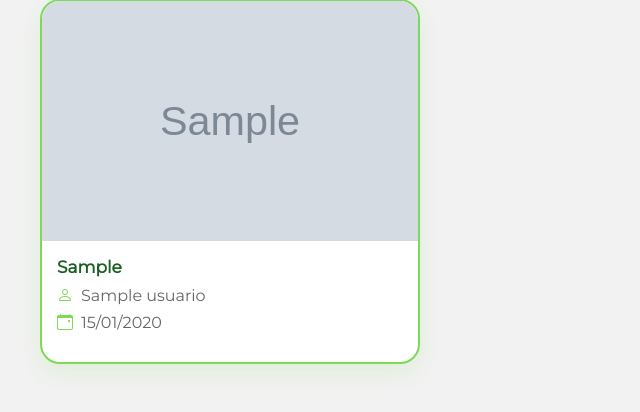
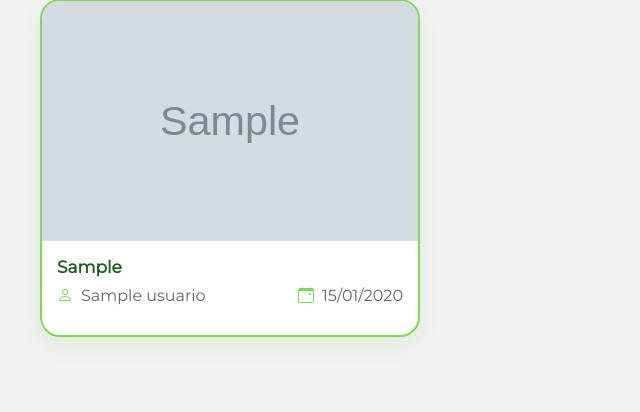
Before and after one commit to Daviddutra07/IFSports---PP, a Flask app: page /mural/ in a window 1280 px wide. Shown: the part 233-645 px from the top of the page, without its empty margins (0-640 px from the left). Run offline with Flask 3, Linux system fonts and the light colour scheme; a user stored in the database is signed in; tables that the repository leaves empty hold one stand-in row (values such as "Sample post"); grey boxes marked "Sample" are stand-in pictures; some libraries are stand-ins or nearby versions.

Commit message:
Correções de incossistências e alterações no CSS

```diff
--- a/app/controllers/auth/routes.py
+++ b/app/controllers/auth/routes.py
@@ -57,7 +57,7 @@ def confirmar_email(token):
         flash(' Conta já confirmada.', 'info')
     else:
         user.usr_confirmed = True
-        user.usr_confirmed_at = datetime.now
+        user.usr_confirmed_at = datetime.now()
         db.session.commit()
         flash('Conta confirmada com sucesso!', 'success')
 
--- a/app/static/css/pages/home_logado.css
+++ b/app/static/css/pages/home_logado.css
@@ -68,6 +68,7 @@ html, main {
     flex-direction:column;
     justify-content:space-between;
     align-items:center;
+    height: 100%;
 }
 
 
--- a/app/static/css/pages/mural.css
+++ b/app/static/css/pages/mural.css
@@ -131,7 +131,7 @@ main {
 
     display: flex;
 
-    flex-direction: column;
+    justify-content: space-between;
 
     gap: 8px;
 
```
